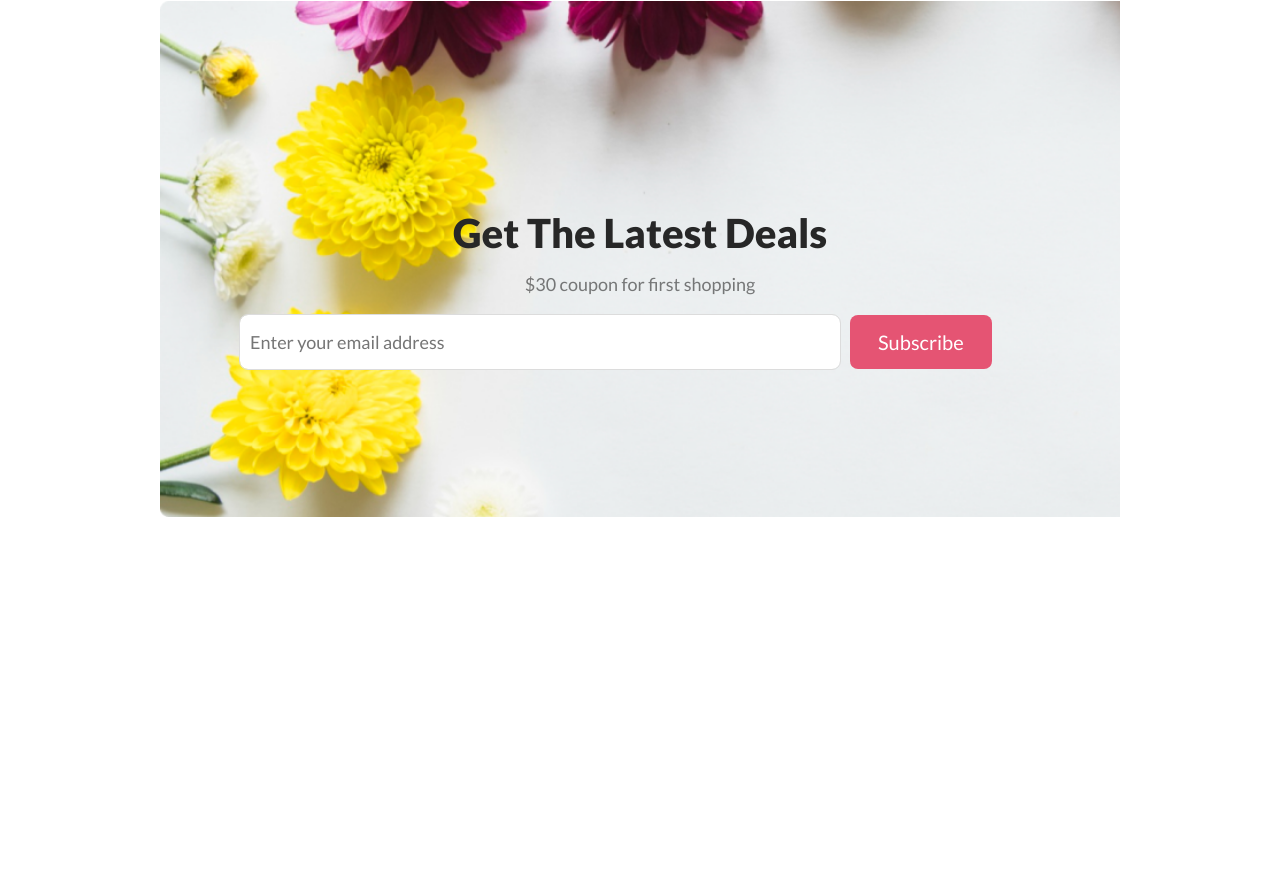
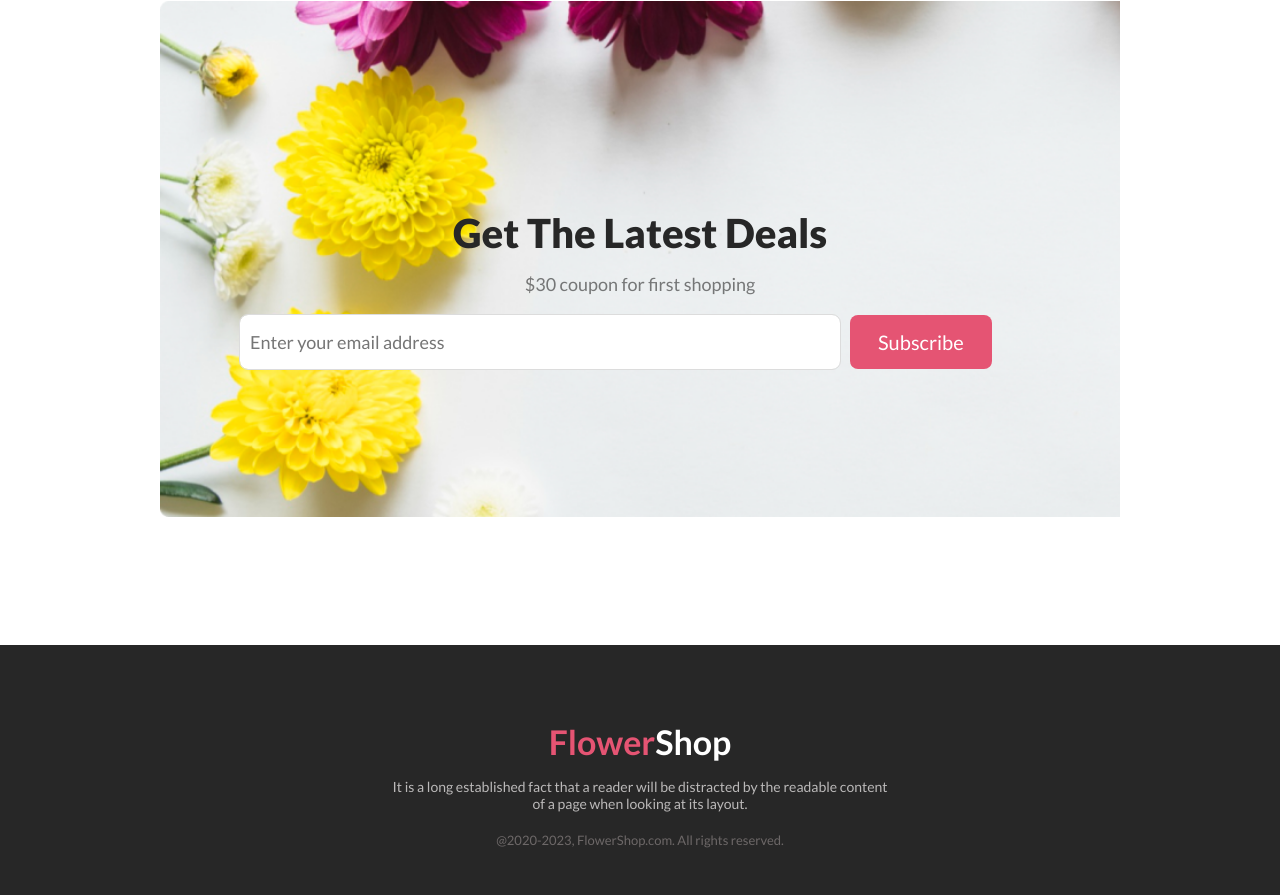
Before and after one commit to kazishihabulislam/Flower-shop, a plain HTML site: page index.html in a window 1280 px wide. Shown: the part 3192-4087 px from the top of the page. Before the commit the page ends 3837 px from the top, so only its background shows below. Drawn offline with Linux system fonts and the light colour scheme.

Commit message:
Footer section are added.

```diff
--- a/index.html
+++ b/index.html
@@ -130,5 +130,16 @@
             </div>
         </section>
     </main>
+    <footer>
+        <section id="footer">
+            <div class="container-footer">
+                <div class="footer-col">
+                    <h2><span class="highlight">Flower</span>Shop</h2>
+                    <p class="footer-para">It is a long established fact that a reader will be distracted by the readable content of a page when looking at its layout.</p>
+                    <p class="social-icons">@2020-2023, FlowerShop.com. All rights reserved.</p>
+                </div>
+            </div>
+        </section>
+    </footer>
 </body>
 </html>
--- a/styles/style.css
+++ b/styles/style.css
@@ -215,3 +215,33 @@ header, #hot-deals{
     -ms-border-radius: 8px;
     -o-border-radius: 8px;
 }
+/* Footer section Style is Here   */
+#footer{
+    height: 250px;
+    background-color: #272727;
+    text-align: center;
+    color: white;
+}
+.container-footer{
+    padding-top: 60px;
+    max-width: 500px;
+    text-align: center;
+    margin: 20px auto;
+}
+.footer-col h2{
+    font-size: 34px;
+    padding: 16px 0;
+}
+.footer-col .footer-para{
+    color: rgba(214, 211, 211, 0.849);
+    font-size: 14px;
+    padding: 0 0 10px 0;
+}
+.footer-col .highlight{
+    color: #e55473;
+}
+.social-icons{
+    font-size: 13px;
+    padding: 10px 0;
+    color: #6d6868;
+}
```
